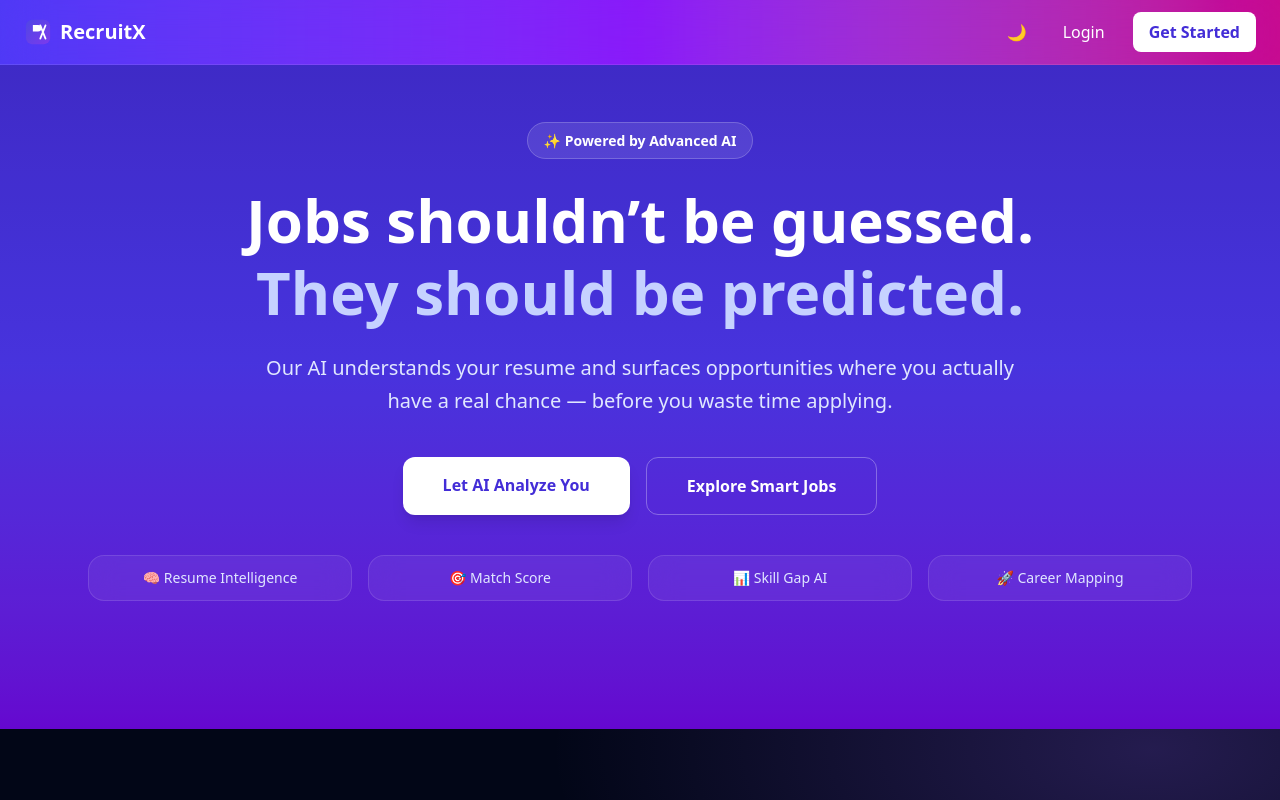
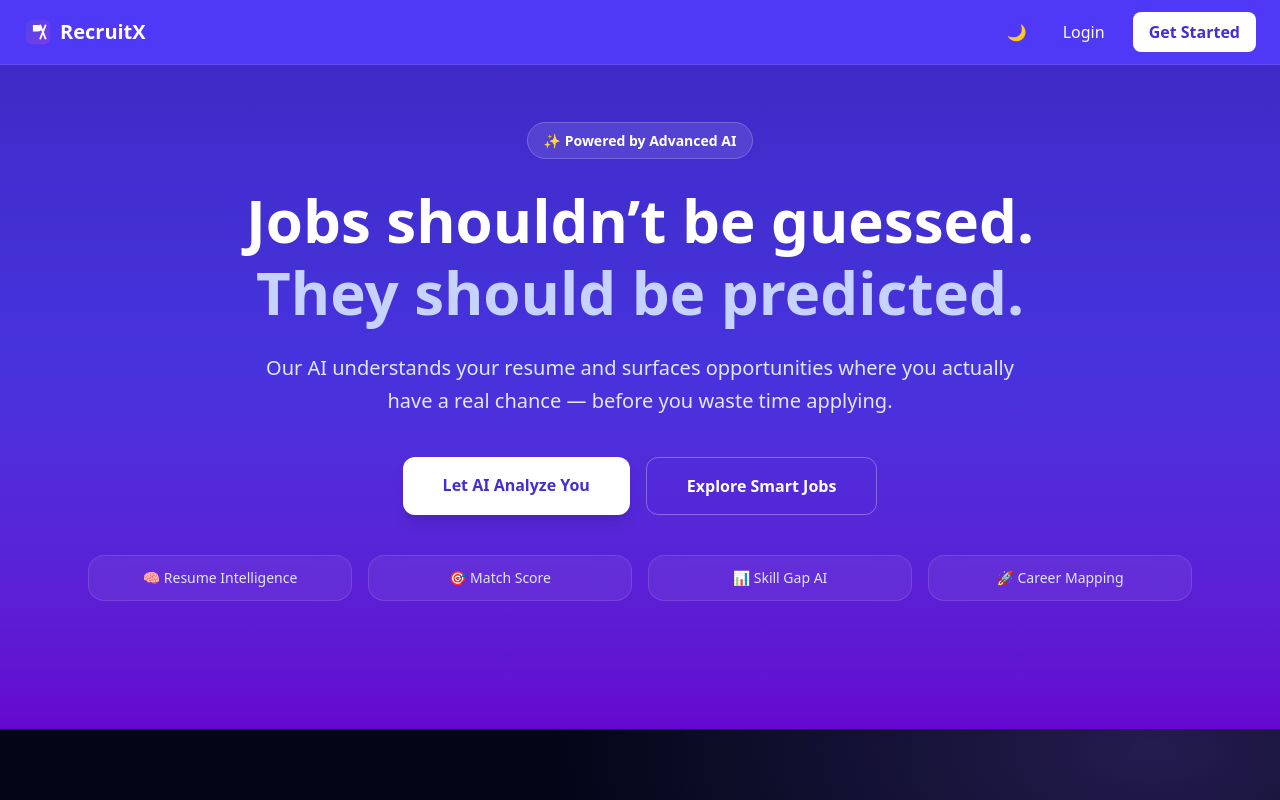
Before and after one commit to gauravbatham-tech/AI-powered-Job-Portal-, a Next.js app: page / in a window 1280 px wide. Shown: the top 800 px of the page. Built offline with nearby package versions, Linux system fonts and the light colour scheme; no server answers.

Commit message:
nav update

```diff
--- a/src/components/Navbar.js
+++ b/src/components/Navbar.js
@@ -30,7 +30,7 @@ export default function Navbar() {
 
       {/* Gradient background */}
       <div className="absolute inset-0 bg-indigo-600"></div>
-      <div className="absolute inset-0 bg-gradient-to-r from-indigo-600 via-purple-600 to-pink-600 opacity-80"></div>
+      <div className="absolute inset-0 bg-gradient-to-red from-indigo-600 via-purple-600 to-pink-600 opacity-80"></div>
       <div className="absolute inset-0 backdrop-blur-xl"></div>
 
       {/* Content */}
```
